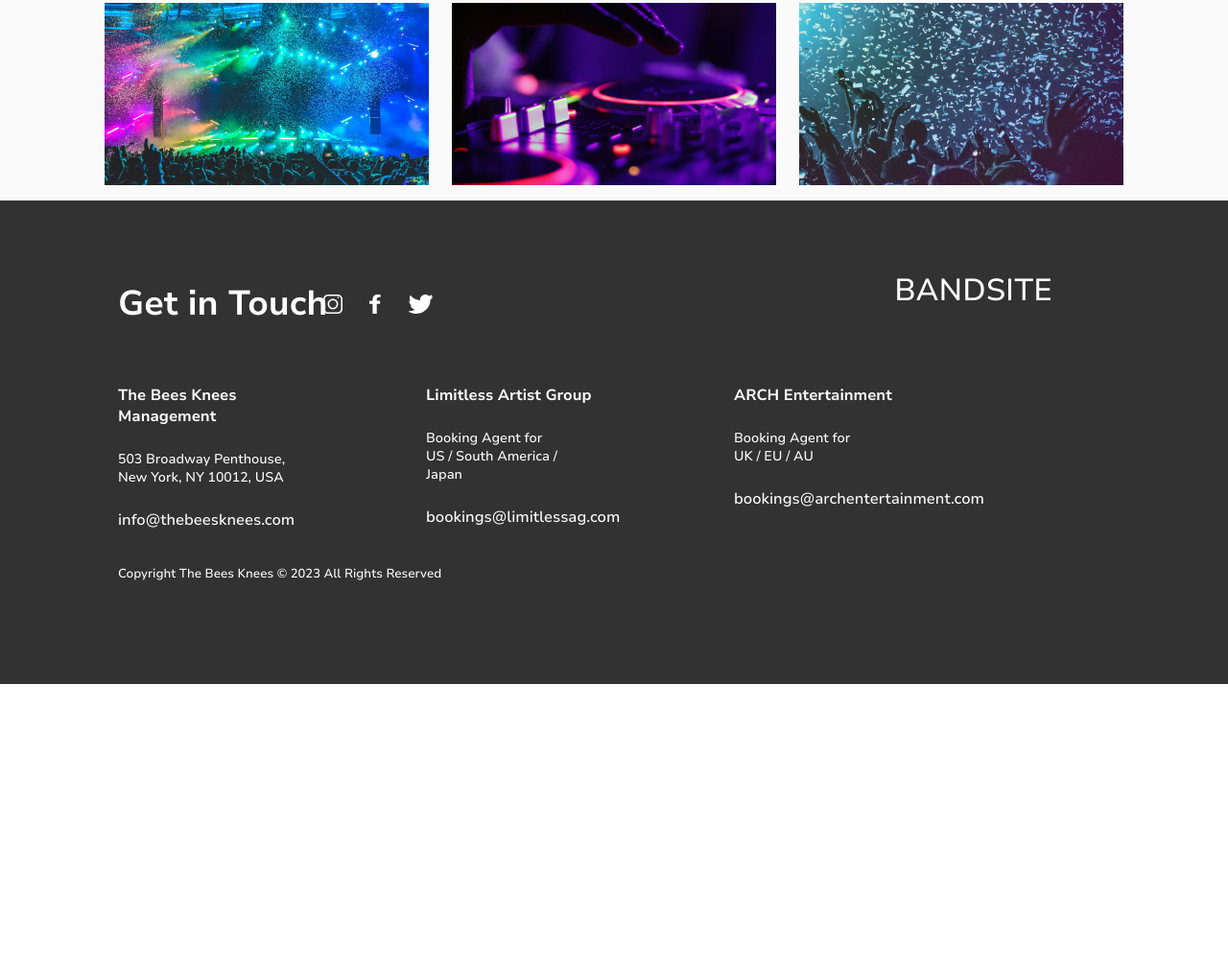
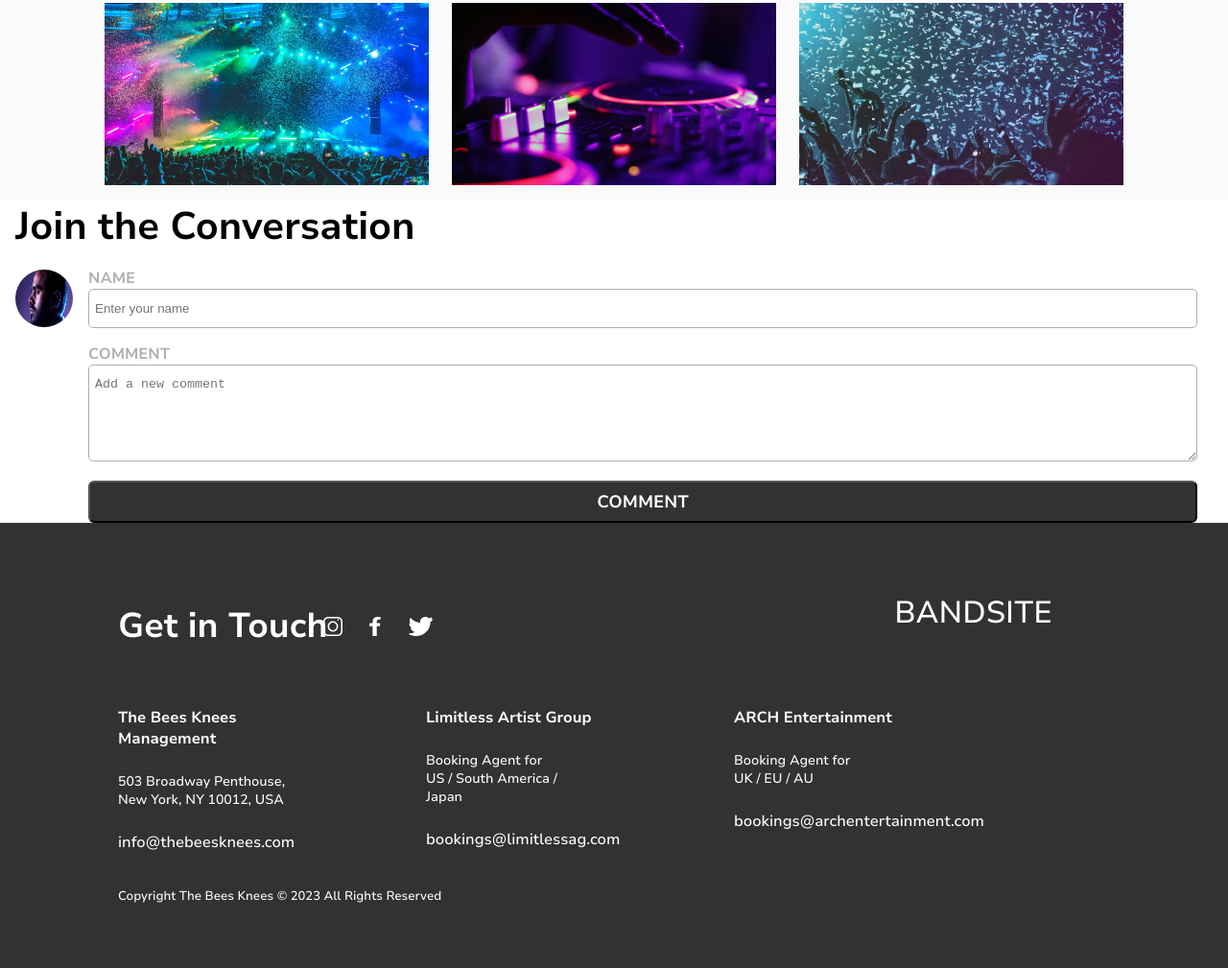
Before and after one commit to Yengzzkie/bandsite, a plain HTML site: page index.html in a window 1280 px wide. Shown: the part 2721-3730 px from the top of the page at 96% size. Before the commit the page ends 3434 px from the top, so only its background shows below. Drawn offline with Linux system fonts and the light colour scheme; files whose address does not match are found by name.

Commit message:
added form layout

```diff
--- a/index.html
+++ b/index.html
@@ -18,7 +18,7 @@
 
     <!-- HERO -->
     <section class="hero">
-      <h1 class="hero__header shine">The Bees Knees</h1>
+      <h1 class="hero__header">The Bees Knees</h1>
     </section>
 
     <!-- MAIN CONTENT -->
@@ -73,6 +73,29 @@
       </div>
     </section>
 
+    <!-- COMMENT SECTION -->
+    <section class="comment-section">
+      <h1 class="comment__header">Join the Conversation</h1>
+      <div class="form-container">
+        <div class="avatar-container"><img class="avatar" src="./assets/images/Mohan-muruge.jpg" alt="avatar"></div>
+        <form>
+          <div class="input-container">
+            <label for="">NAME</label>
+            <input type="text" name="name" placeholder="Enter your name" >
+          </div>
+
+          <div class="input-container">
+            <label for="comment">COMMENT</label>
+            <textarea name="comment" rows="5" placeholder="Add a new comment"></textarea>
+          </div>
+
+          <button class="form-btn">COMMENT</button>
+        </form>
+      </div>
+
+    </section>
+
+    <!-- FOOTER -->
     <footer>
       <!-- 1 -->
       <h1 class="footer__header">Get in Touch</h1>
@@ -126,5 +149,7 @@
       <!-- 7 -->
       <p class="copyright">Copyright The Bees Knees &copy; 2023 All Rights Reserved</p>
     </footer>
+
+  <script src="./scripts/script.js"></script>
   </body>
 </html>
--- a/styles/bio.scss
+++ b/styles/bio.scss
@@ -326,6 +326,66 @@ main {
   }
 }
 
+// COMMENT SECTION
+.comment-section {
+  padding: 0 16px;
+
+  .comment__header {
+    @include font-bold();
+    font-size: 40px;
+  }
+
+  .form-container {
+    @include flex-center(space-between, flex-start);
+
+    .avatar-container {
+      margin: 18px 0;
+      max-width: fit-content;
+
+      .avatar {
+        width: 60px;
+        height: 60px;
+        border-radius: 100%;
+      }
+    }
+
+    form {
+      flex: 1;
+      margin: 0 16px;
+
+      .input-container {
+        flex: 1;
+        flex-shrink: 0;
+        margin: 16px 0;
+        width: 100%;
+
+        label {
+          @include font-semibold();
+          color: $primary-light;
+        }
+
+        input, textarea {
+          border-radius: 5px;
+          border: 1px solid $primary-light;
+          width: 100%;
+          padding: 12px 6px;
+        }
+      }
+
+      .form-btn {
+        @include font-semibold();
+        background: $primary-dark;
+        color: $primary-content;
+        font-size: 18px;
+        border-radius: 6px;
+        width: 100%;
+        padding: 8px 16px
+      }
+    }
+  }
+}
+
+
 // FOOTER
 footer {
   background: $primary-dark;
--- a/styles/partials/_global.scss
+++ b/styles/partials/_global.scss
@@ -58,11 +58,11 @@ a {
   gap: $gap;
 }
 
-@mixin flex-center($justify: center, $direction: row) {
+@mixin flex-center($justify: center, $align-items: center, $direction: row) {
   display: flex;
   flex-direction: $direction;
   justify-content: $justify;
-  align-items: center;
+  align-items: $align-items;
 }
 
 @mixin cta-default {
```
Also changed, not shown: scripts/script.js (added), styles/bio.css.
